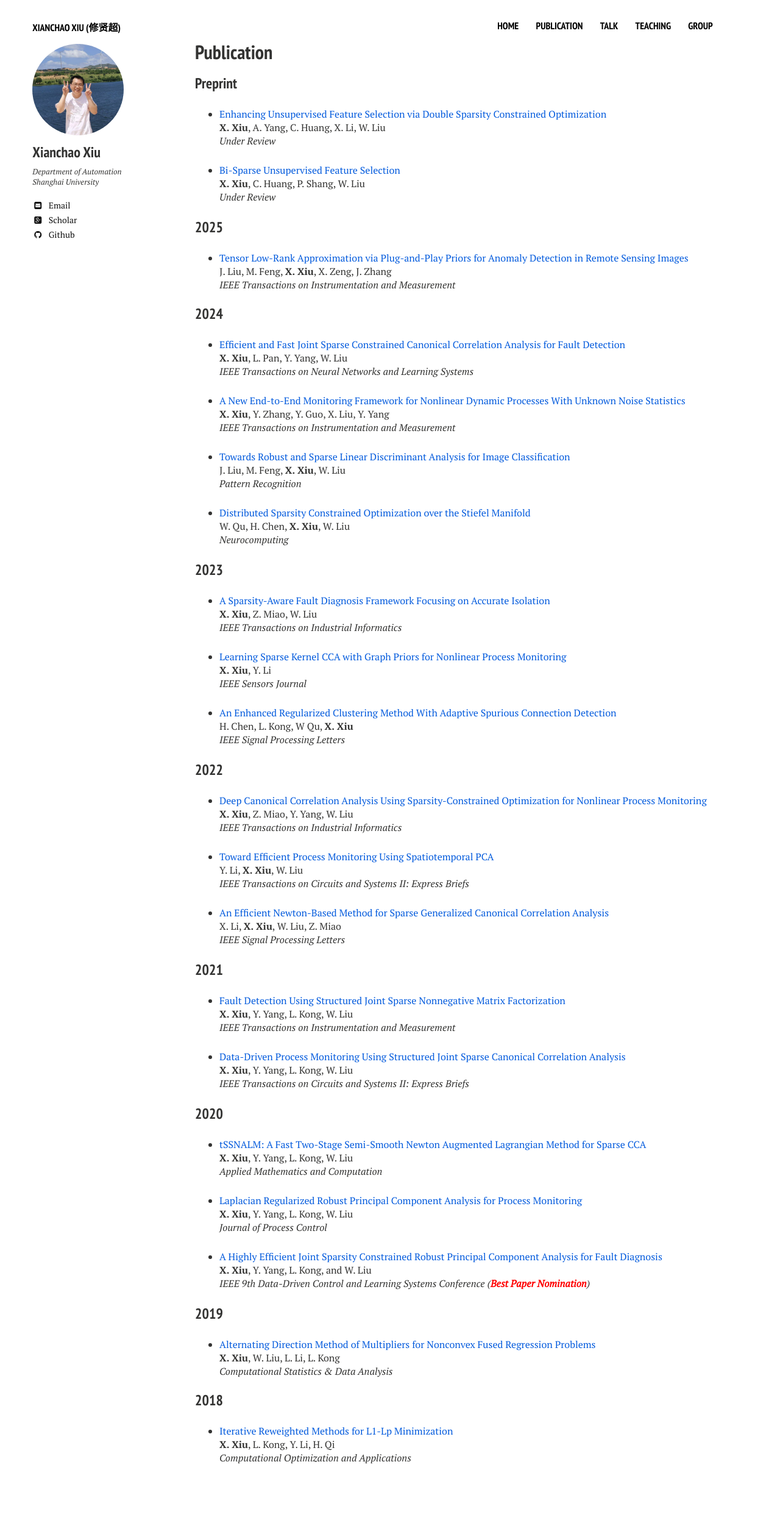
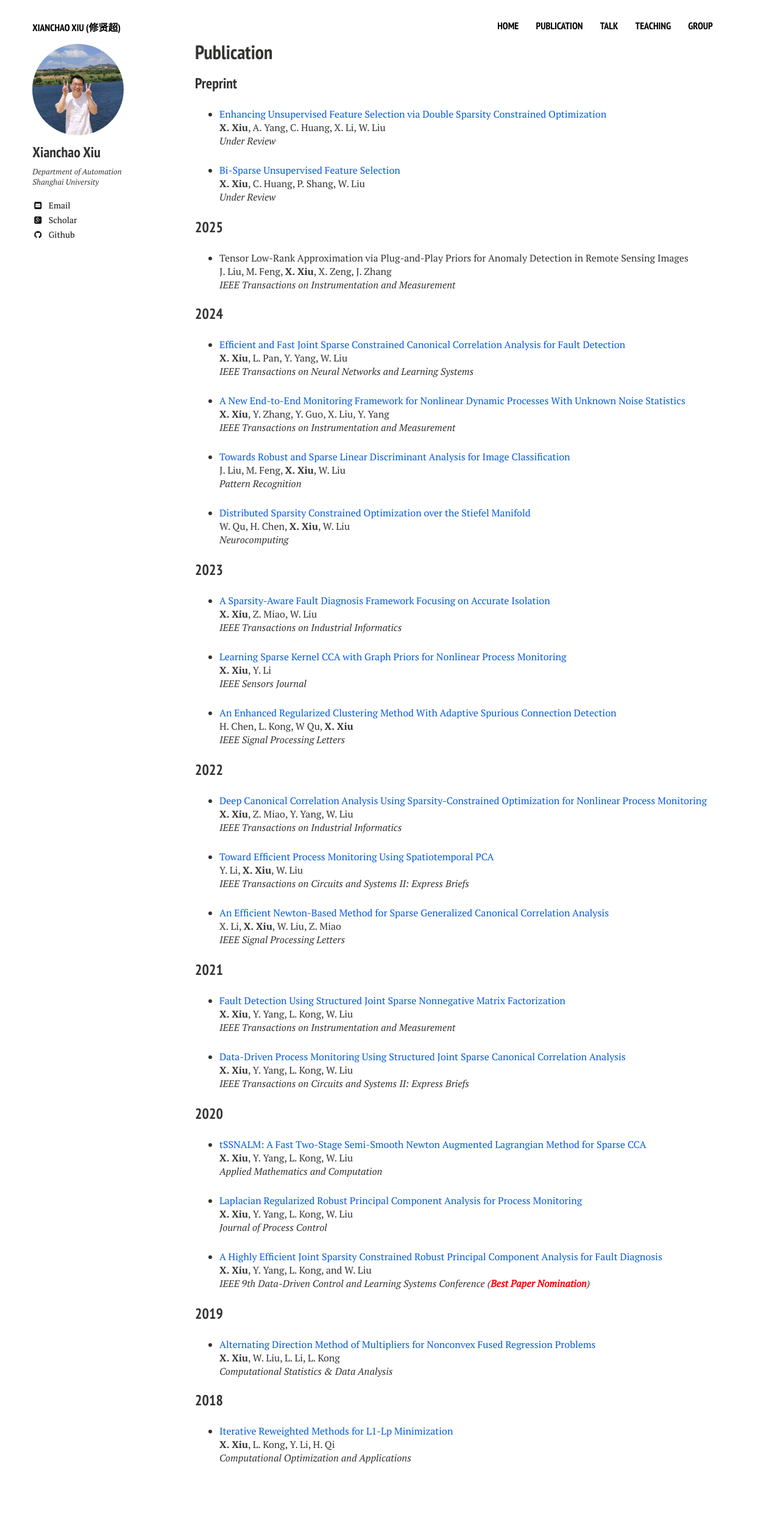
Before and after one commit to xianchaoxiu/xianchaoxiu.github.io, a Jekyll site: the page built from publication/index.md, in a window 1280 px wide. Shown: the whole page at 61% size. Built offline with Jekyll 4.4.1, drawn with Linux system fonts in a browser that asks for light colours; nearby versions of some CDN libraries.

Commit message:
Update index.md

```diff
--- a/publication/index.md
+++ b/publication/index.md
@@ -22,7 +22,7 @@ share: false
 
 
 ### 2025
-* <a href="https://www.researchgate.net/publication/389486133" class="textlink" target="_blank"> Tensor Low-Rank Approximation via Plug-and-Play Priors for Anomaly Detection in Remote Sensing Images </a><br>
+* Tensor Low-Rank Approximation via Plug-and-Play Priors for Anomaly Detection in Remote Sensing Images <br>
 J. Liu, M. Feng, <b>X. Xiu</b>, X. Zeng, J. Zhang<br>
 <i>IEEE Transactions on Instrumentation and Measurement</i><br>
 
```
